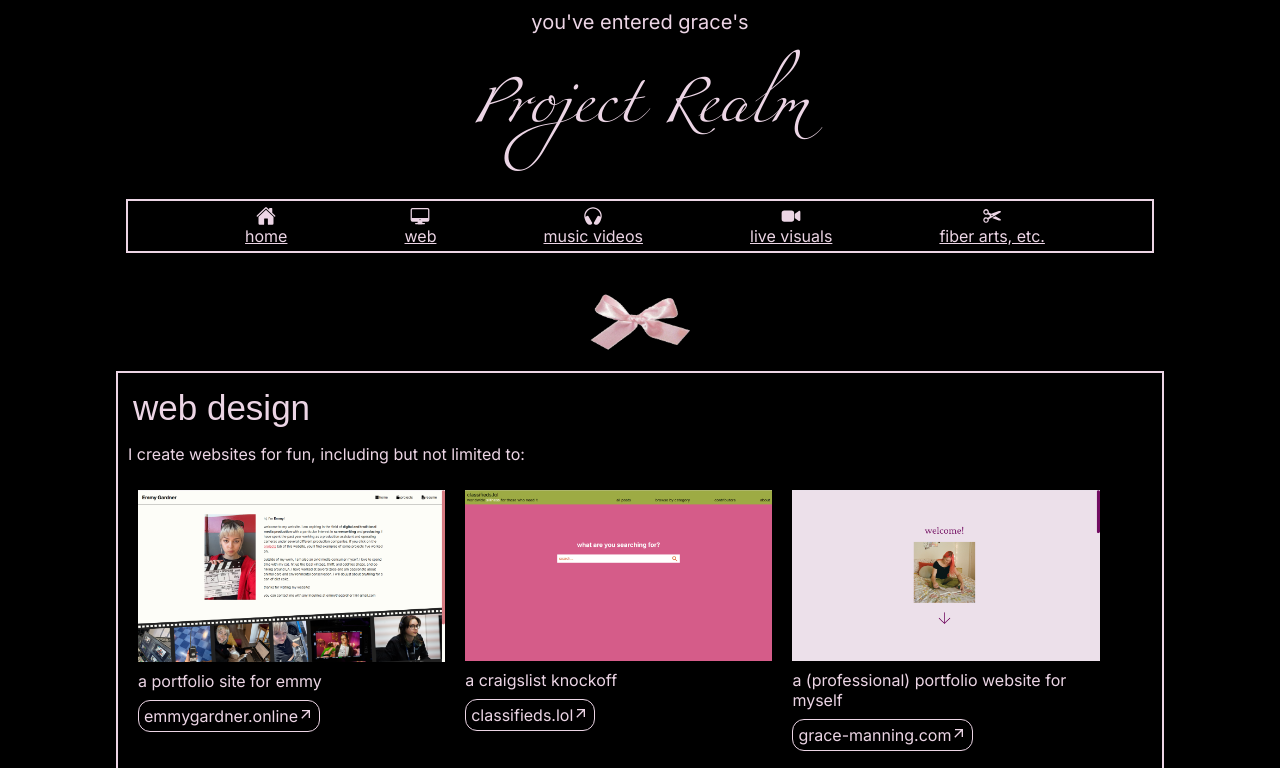
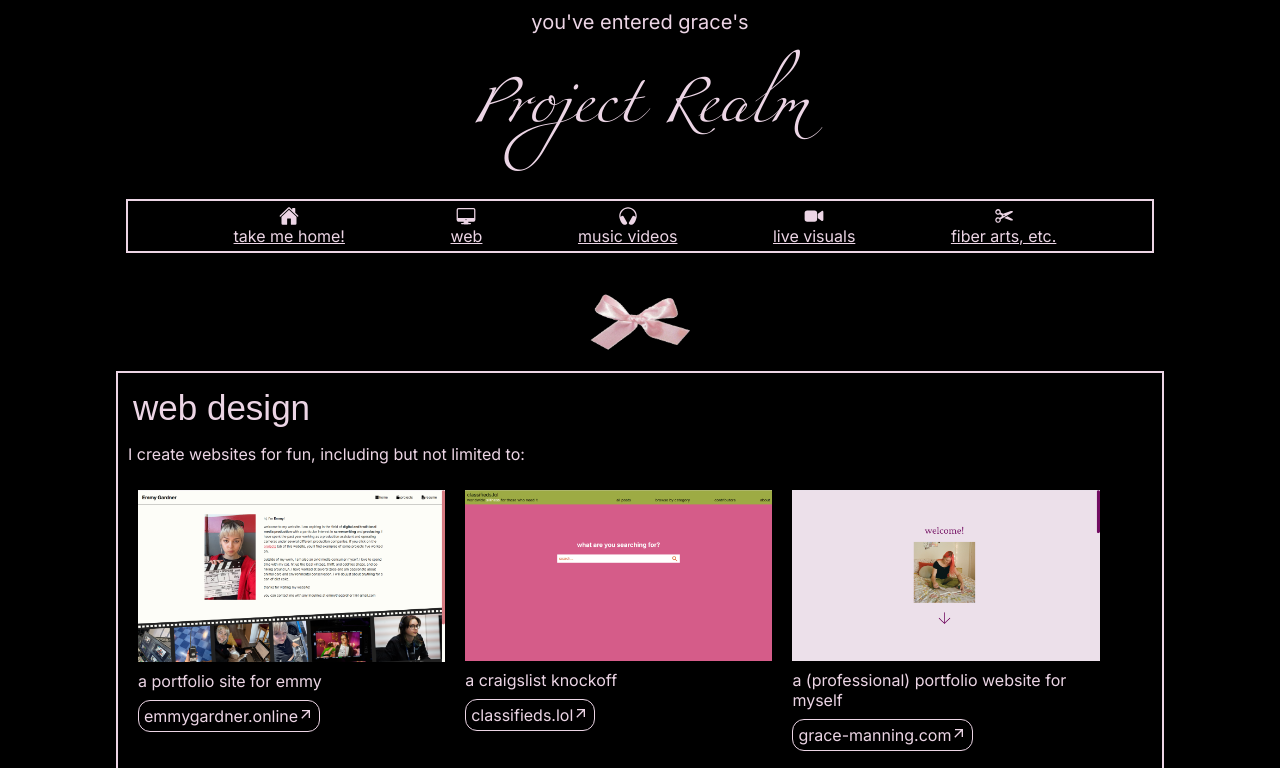
Before and after one commit to gracebmanning/graceis.online, a React (Create React App) app: page /projects in a window 1280 px wide. Shown: the top 768 px of the page. Built offline with nearby package versions, Linux system fonts and the light colour scheme; a web font is replaced by a local one.

Commit message:
change project nav

```diff
--- a/src/components/Projects/Projects.js
+++ b/src/components/Projects/Projects.js
@@ -95,7 +95,7 @@ export default function Projects(){
                     <li>
                         <a href='/'>
                             <IoHome className='projectNavIcon'/>
-                            home
+                            take me home!
                         </a>
                     </li>
                     <li>
```
